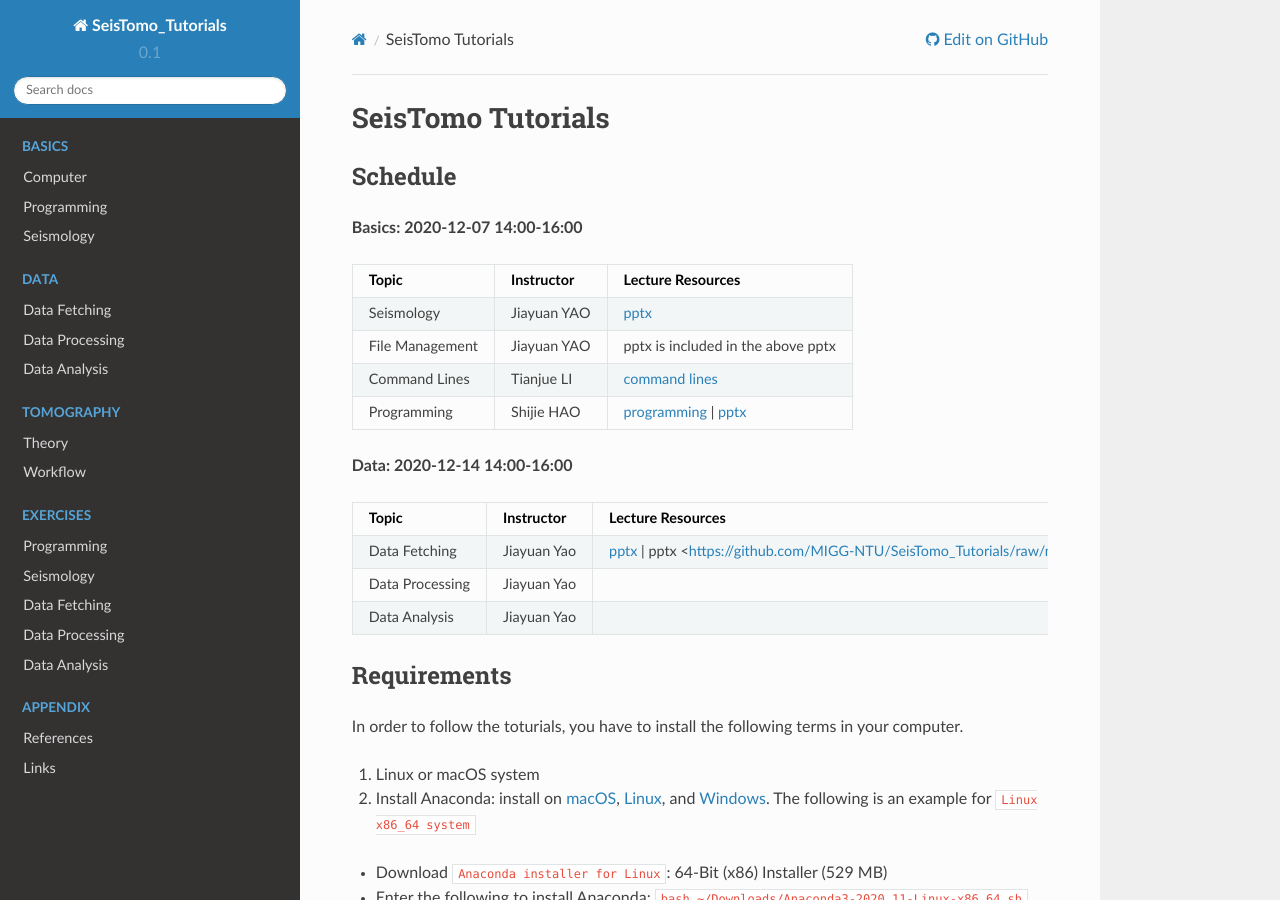
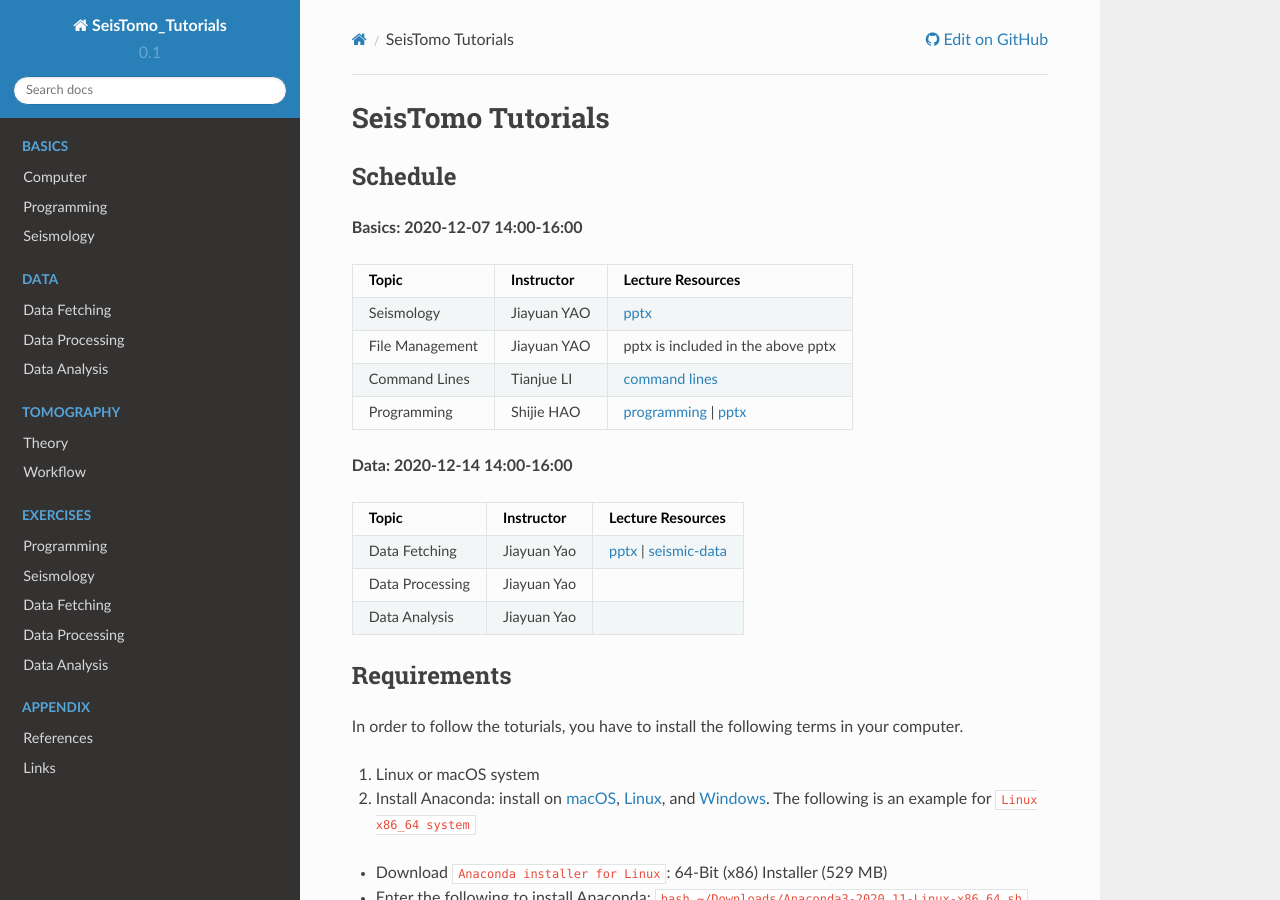
Before and after one commit to MIGG-NTU/SeisTomo_Tutorials, a Sphinx documentation site: the page built from source/index.rst, in a window 1280 px wide and 900 px high. Built offline with Sphinx 7.4.7 and the Read the Docs theme 2.0.0, drawn with Linux system fonts in a browser that asks for light colours.

Commit message:
Fit link typo

```diff
--- a/source/index.rst
+++ b/source/index.rst
@@ -20,7 +20,7 @@
 ===============  ============ ========================
 Topic            Instructor   Lecture Resources
 ===============  ============ ========================
-Data Fetching    Jiayuan Yao  `pptx <https://github.com/MIGG-NTU/SeisTomo_Tutorials/raw/main/source/download/lectures/20201214-seismic-data.pptx>`__ | pptx <https://github.com/MIGG-NTU/SeisTomo_Tutorials/raw/main/source/download/seismic-data.tar>`__
+Data Fetching    Jiayuan Yao  `pptx <https://github.com/MIGG-NTU/SeisTomo_Tutorials/raw/main/source/download/lectures/20201214-seismic-data.pptx>`__ | `seismic-data <https://github.com/MIGG-NTU/SeisTomo_Tutorials/raw/main/source/download/seismic-data.tar>`__
 Data Processing  Jiayuan Yao
 Data Analysis    Jiayuan Yao
 ===============  ============ ========================
```
